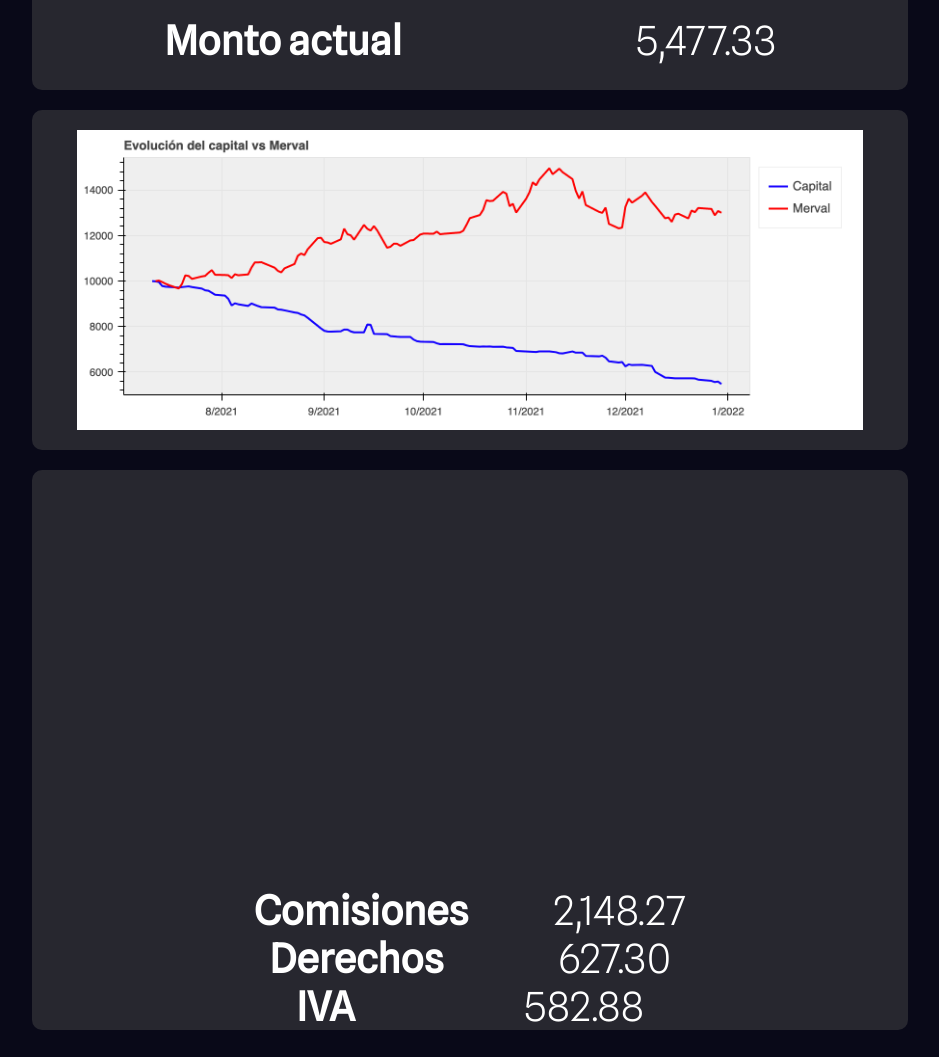
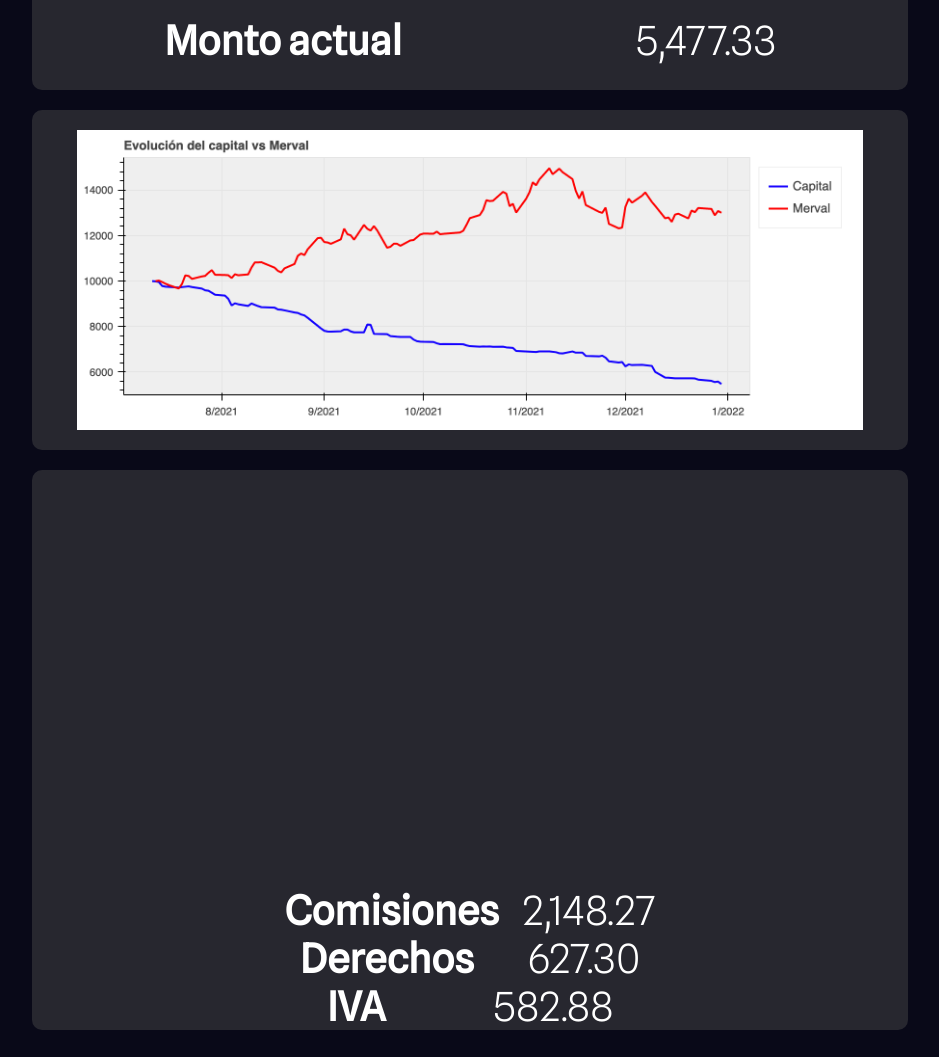
Before and after one commit to yagopajarino/argyando1, a plain HTML site: page index.html in a window 1280 px wide. Shown: the part 1689-2746 px from the top of the page, without its empty margins (170-1109 px from the left). Drawn offline with nearby package versions, Linux system fonts and the light colour scheme; a script that the page names is missing.

```diff
--- a/static/landing.css
+++ b/static/landing.css
@@ -167,7 +167,7 @@ footer {
 .tortaLines {
     display: flex;
     flex-direction: column;
-    width: 59%;
+    width: 45%;
     justify-content: space-evenly;
     align-items: stretch;
 }
```
